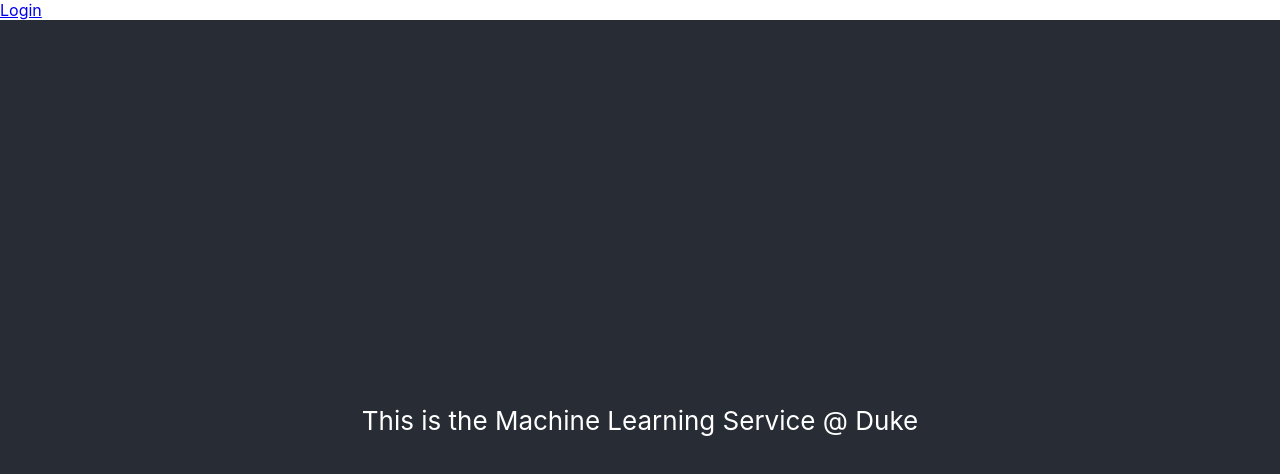
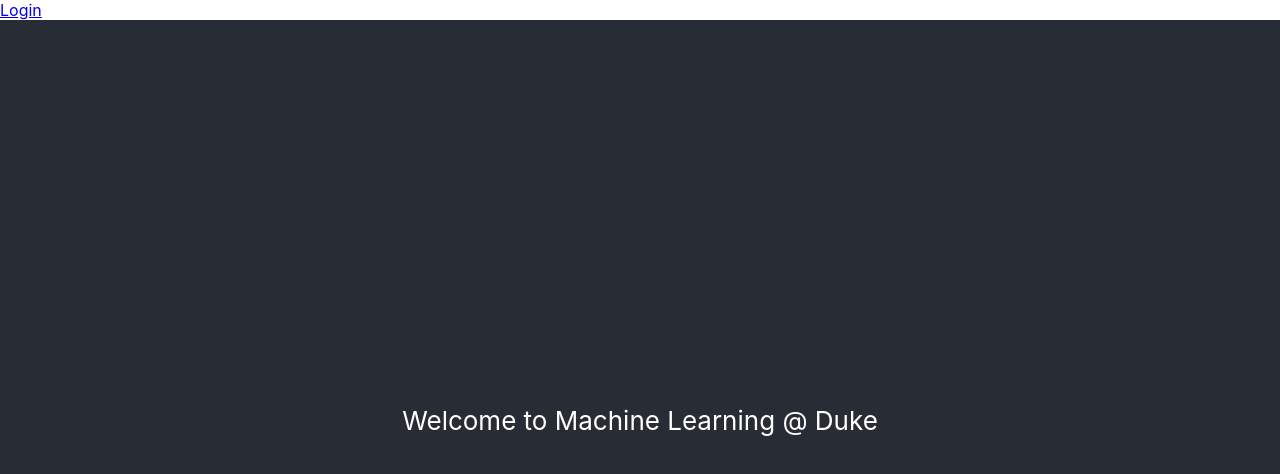
Before and after one commit to dmlond/mlaas-ui, a React (Create React App) app: page / in a window 1280 px wide. Shown: the top 474 px of the page. Built offline with nearby package versions, Linux system fonts and the light colour scheme; no server answers.

Commit message:
correctly logs in with oauth

```diff
--- a/src/components/Home.jsx
+++ b/src/components/Home.jsx
@@ -2,10 +2,39 @@
 import authHelper from '../helpers/authHelper';
 
 class Home extends Component {
+    constructor(props) {
+      super(props);
+      this.handleAuthenticationSuccess = this.handleAuthenticationSuccess.bind(this);
+      this.handleException = this.handleException.bind(this);
+      this.state = {
+        hasError: false
+      };
+    }
+
+    componentDidMount() {
+      if (authHelper.accessCodeExists()) {
+        authHelper.login().then(
+          this.handleAuthenticationSuccess,
+          this.handleException
+        );
+      }
+    }
+
+    handleAuthenticationSuccess(isSuccessful) {
+      //nothing to do
+    }
+
+    handleException(errorMessage) {
+      this.setState({
+        hasError: true,
+        errorMessage: errorMessage});
+    }
+
     render() {
+      var renderBody;
+
       if (authHelper.isLoggedIn()) {
-        return (
-          <div className="App">
+        renderBody = <div className="App">
             <header className="App-header">
               <p>
                 Edit <code>src/App.js</code> and save to reload.
@@ -20,19 +49,30 @@
               </a>
             </header>
           </div>
-        )
       }
       else {
-        return (
-          <div className="App">
-            <header className="App-header">
-              <p>
-                This is the Machine Learning Service @ Duke
-              </p>
-            </header>
-          </div>
-        )
+        if (this.state.hasError) {
+          renderBody = <div className="App">
+                <header className="App-header">
+                  <p>
+                    Problem Logging In { this.state.errorMessage }
+                  </p>
+                </header>
+              </div>
+        }
+        else {
+          renderBody = <div className="App">
+              <header className="App-header">
+                <p>
+                  Welcome to Machine Learning @ Duke
+                </p>
+              </header>
+            </div>
+        }
       }
+      return (
+        renderBody
+      )
     }
 }
 
--- a/src/components/Navbar.jsx
+++ b/src/components/Navbar.jsx
@@ -1,4 +1,5 @@
 import React, { Component } from 'react';
+import config from "../config/authconfig.js";
 import authHelper from '../helpers/authHelper';
 import {Link} from "react-router-dom";
 
@@ -12,9 +13,10 @@
             )
         }
         else {
+            const authUrl = `${config.oauth_base_uri}/authorize?response_type=code&client_id=${config.oauth_client_id}&state=login&redirect_uri=`+window.location.href
             return (
                 <div>
-                    <Link to="/login">Login </Link>
+                    <a href={ authUrl }>Login </a>
                 </div>
             )
         }
```
